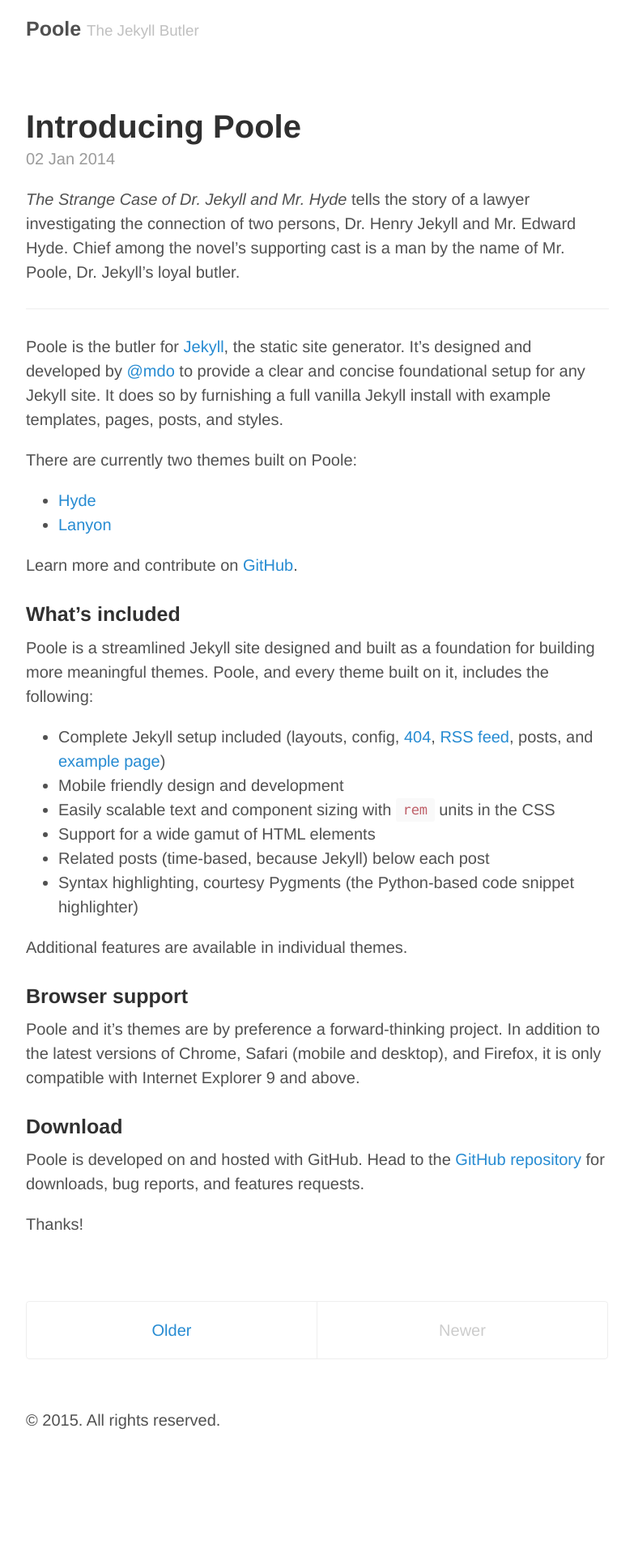
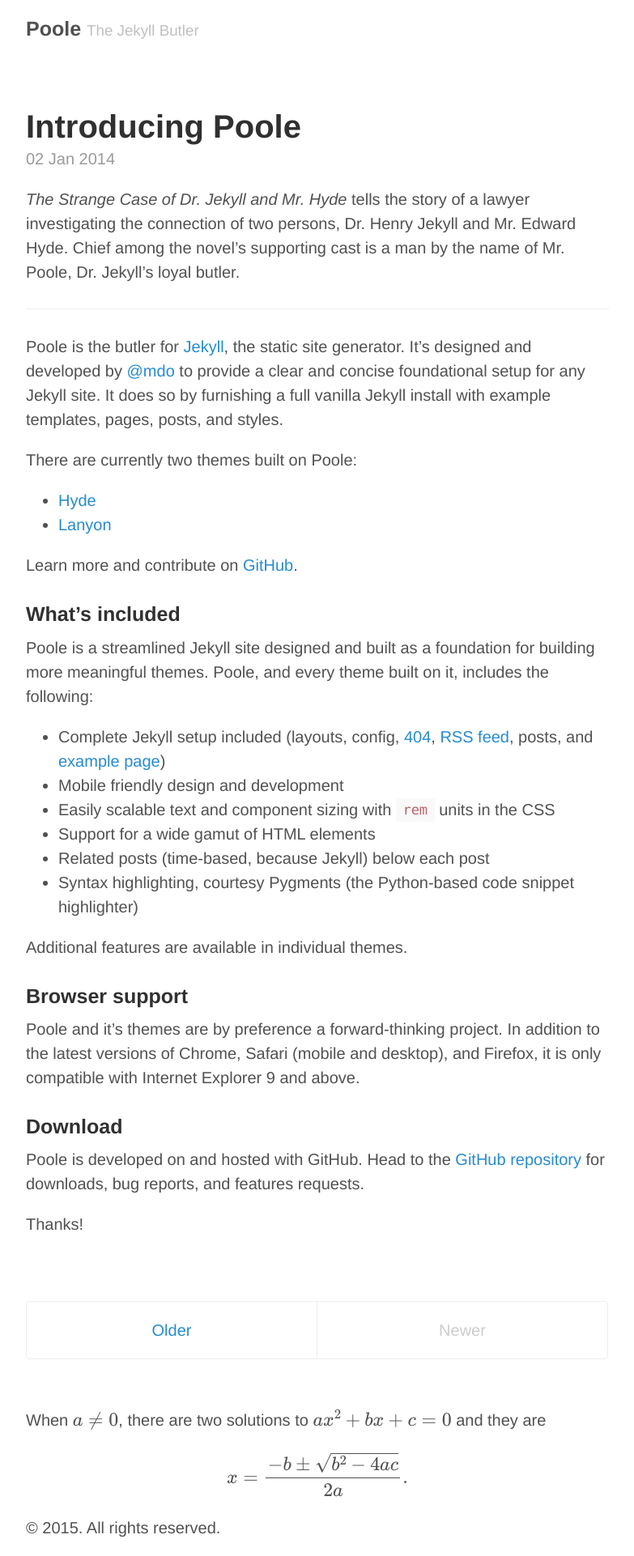
Before and after one commit to texasflood/texasflood.github.io.b, a Jekyll site: the page built from index.html, in a window 1280 px wide. Shown: the whole page at 81% size, without its empty margins (248-1031 px from the left). Built offline with Jekyll 4.4.1, drawn with Linux system fonts in a browser that asks for light colours; Markdown is read by kramdown in place of the engine named in the settings; formulas are drawn with MathJax 3; the list of posts is cut into pages by our own code; comment, search, counter and statistics services are not loaded; before the commit the page ends 1789 px from its top, so only the background shows below that.

```diff
--- a/index.html
+++ b/index.html
@@ -2,7 +2,6 @@
 layout: default
 title: Home
 ---
-
 <div class="posts">
   {% for post in paginator.posts %}
   <div class="post">
@@ -35,3 +34,32 @@ title: Home
   <span class="pagination-item newer">Newer</span>
   {% endif %}
 </div>
+<html>
+  <head>
+    <title>MathJax TeX Test Page</title>
+    <script type="text/x-mathjax-config">
+MathJax.Hub.Config({tex2jax: {inlineMath: [['$','$'], ['\\(','\\)']]}});
+    </script>
+    <script type="text/javascript"
+            src="http://cdn.mathjax.org/mathjax/latest/MathJax.js?config=TeX-AMS-MML_HTMLorMML">
+    </script>
+  </head>
+  <body>
+    When $a \ne 0$, there are two solutions to \(ax^2 + bx + c = 0\) and they are
+    $$x = {-b \pm \sqrt{b^2-4ac} \over 2a}.$$
+    <script>
+var idcomments_acct = '332224dc9d8d3fa1b3e2e0ab11cbad9b';
+var idcomments_post_id;
+var idcomments_post_url;
+    </script>
+    <span id="IDCommentsPostTitle" style="display:none"></span>
+    <script type='text/javascript' src='http://www.intensedebate.com/js/genericCommentWrapperV2.js'></script>
+    <script>
+var idcomments_acct = '332224dc9d8d3fa1b3e2e0ab11cbad9b';
+var idcomments_post_id;
+var idcomments_post_url;
+    </script>
+    <script type="text/javascript" src="http://www.intensedebate.com/js/genericLinkWrapperV2.js"></script>
+    <!DOCTYPE html>
+  </body>
+</html>
```
Also changed, not shown: _posts/2014-01-01-example-content.md (+4 -0 lines), 5 other files. Lines whose indentation alone changed are shown as unchanged.
